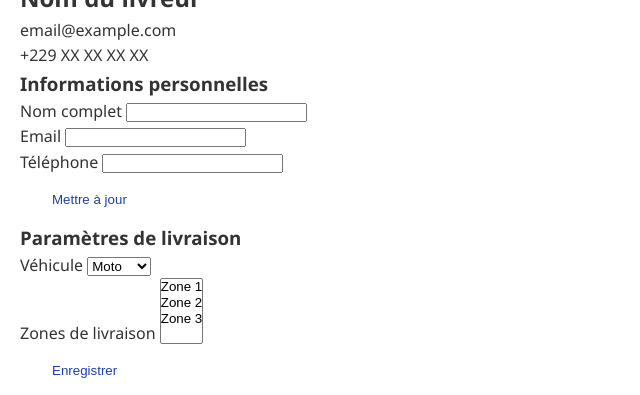
After one commit to Gilcodebits/WAZOBUY, a Symfony app: template templates/delivery/profile.html.twig in a window 1280 px wide. The commit adds this page. Shown: the part 405-800 px from the top of the page, without its empty margins (0-640 px from the left). Run offline with Twig, Linux system fonts and the light colour scheme; the template is opened without the code that fills it, so the values that code supplies are empty; some libraries are stand-ins or nearby versions.

Commit message:
Correction des chemins et introductions de quelque erreurs d'execution

```diff
--- /dev/null
+++ b/templates/delivery/profile.html.twig
@@ -0,0 +1,73 @@
+{% extends 'base.html.twig' %}
+
+{% block title %}Mon profil - Livreur | WAZOBUY{% endblock %}
+
+{% block body %}
+    <div class="container">
+        <div class="profile-header">
+            <h1>Mon profil</h1>
+            <a href="{{ path('app_delivery_dashboard') }}" class="btn btn-secondary">Retour au tableau de bord</a>
+        </div>
+
+        <div class="profile-content">
+            <div class="profile-info">
+                <div class="profile-image">
+                    <img src="{{ asset('images/default-avatar.png') }}" alt="Photo de profil">
+                </div>
+                <div class="profile-details">
+                    <h2>Nom du livreur</h2>
+                    <p class="profile-email">email@example.com</p>
+                    <p class="profile-phone">+229 XX XX XX XX</p>
+                </div>
+            </div>
+
+            <div class="profile-sections">
+                <div class="section">
+                    <h3>Informations personnelles</h3>
+                    <form class="profile-form">
+                        <div class="form-group">
+                            <label for="name">Nom complet</label>
+                            <input type="text" id="name" name="name" required>
+                        </div>
+                        <div class="form-group">
+                            <label for="email">Email</label>
+                            <input type="email" id="email" name="email" required>
+                        </div>
+                        <div class="form-group">
+                            <label for="phone">Téléphone</label>
+                            <input type="tel" id="phone" name="phone" required>
+                        </div>
+                        <button type="submit" class="btn btn-primary">Mettre à jour</button>
+                    </form>
+                </div>
+
+                <div class="section">
+                    <h3>Paramètres de livraison</h3>
+                    <form class="delivery-settings">
+                        <div class="form-group">
+                            <label for="vehicle">Véhicule</label>
+                            <select id="vehicle" name="vehicle">
+                                <option value="moto">Moto</option>
+                                <option value="voiture">Voiture</option>
+                            </select>
+                        </div>
+                        <div class="form-group">
+                            <label for="zones">Zones de livraison</label>
+                            <select id="zones" name="zones" multiple>
+                                <option value="zone1">Zone 1</option>
+                                <option value="zone2">Zone 2</option>
+                                <option value="zone3">Zone 3</option>
+                            </select>
+                        </div>
+                        <button type="submit" class="btn btn-primary">Enregistrer</button>
+                    </form>
+                </div>
+            </div>
+        </div>
+    </div>
+{% endblock %}
+
+{% block stylesheets %}
+    {{ parent() }}
+    <link rel="stylesheet" href="{{ asset('styles/delivery.css') }}">
+{% endblock %}
```
Also changed, not shown: src/Controller/ClientDashbord.php (+4 -4 lines), src/Controller/DeliveryController.php (+12 -0 lines), templates/delivery/orders.html.twig (added, +87 -0 lines), templates/products/index.html.twig (+1 -9 lines), templates/seller/register.html.twig (renamed from templates/sellerdashbord/register.html.twig), templates/seller/sellerdashbord.html.twig (renamed from templates/sellerdashbord/sellerdashbord.html.twig).
